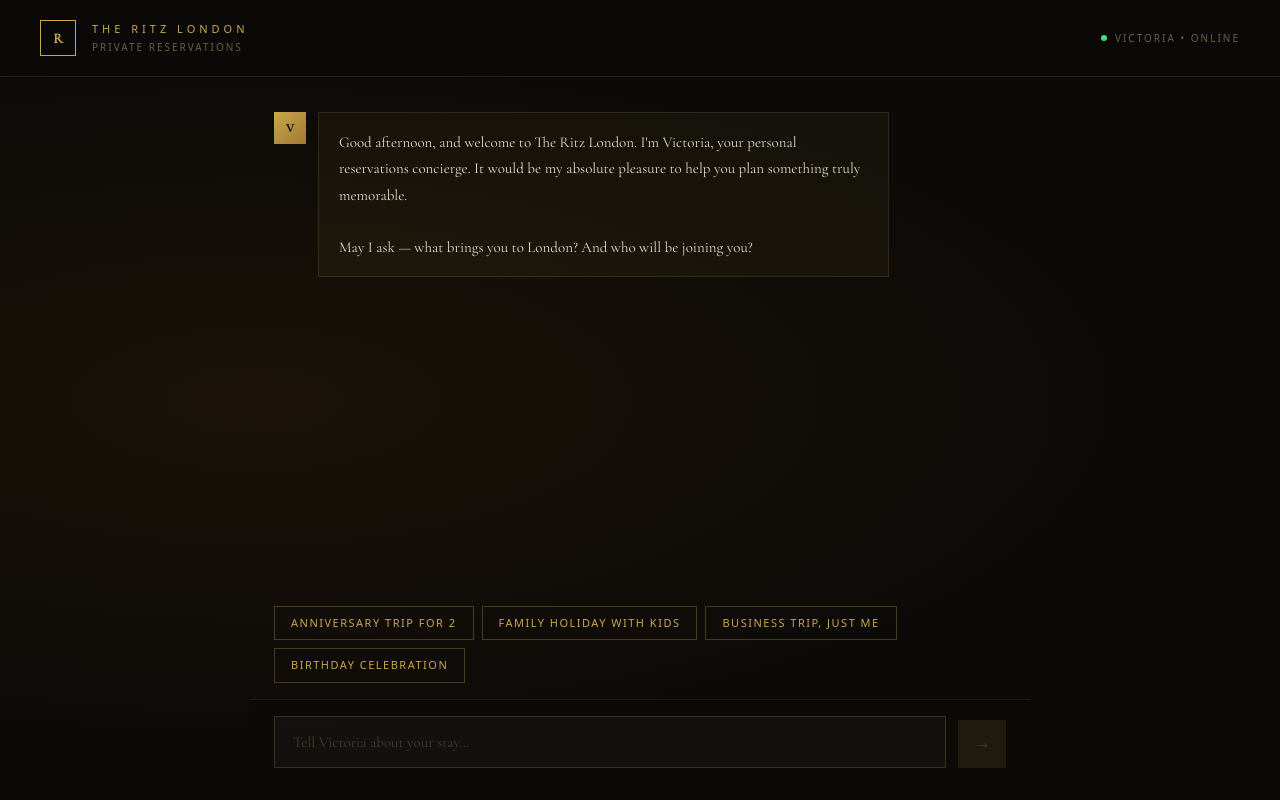
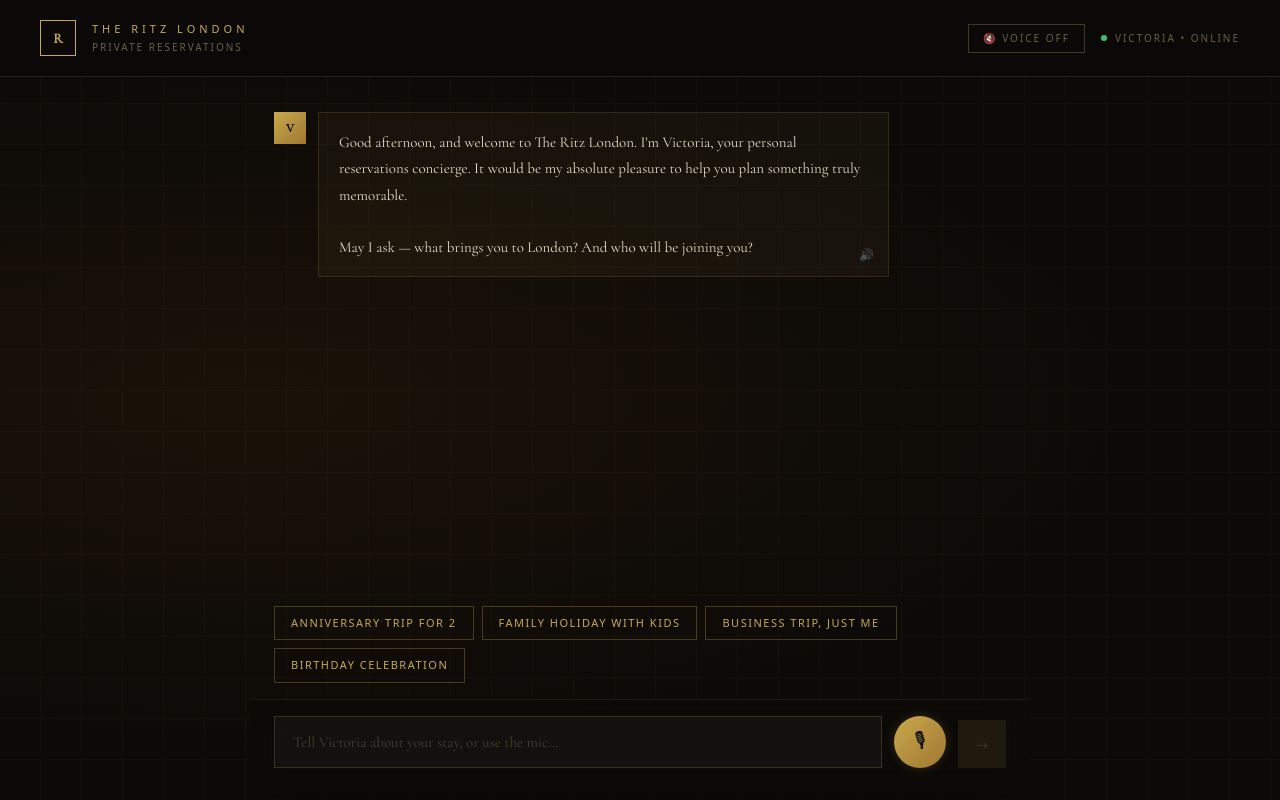
Before and after one commit to cornonrob/hotel-negotiator, a Next.js app: page / in a window 1280 px wide. Built offline with nearby package versions, Linux system fonts and the light colour scheme.

Commit message:
add voice

```diff
--- a/app/page.tsx
+++ b/app/page.tsx
@@ -32,7 +32,10 @@
 5. If they're celebrating something, lean into it emotionally
 6. Never reveal your margin floor. You cannot go below 30% off rack rate on room price.
 7. Keep offers specific and time-limited
-8. Speak in a warm, refined, unhurried tone. Use "of course", "naturally", "absolutely" often.`;
+8. Speak in a warm, refined, unhurried tone. Use "of course", "naturally", "absolutely" often.
+9. IMPORTANT: When responding via voice, keep responses concise and conversational — no bullet points or long lists. Speak naturally as if on a phone call.
+
+CURRENT OFFER STATE: Track what's been offered and accepted in the conversation. Build toward a final confirmed booking summary.`;
 
 const initialMessages = [
   {
@@ -52,16 +55,87 @@
   const [messages, setMessages] = useState(initialMessages);
   const [input, setInput] = useState("");
   const [loading, setLoading] = useState(false);
+  const [isListening, setIsListening] = useState(false);
+  const [isSpeaking, setIsSpeaking] = useState(false);
+  const [voiceMode, setVoiceMode] = useState(false);
+  const [transcript, setTranscript] = useState("");
   const bottomRef = useRef<HTMLDivElement>(null);
+  const recognitionRef = useRef<any>(null);
+  const synthRef = useRef<SpeechSynthesis | null>(null);
 
   useEffect(() => {
     bottomRef.current?.scrollIntoView({ behavior: "smooth" });
   }, [messages]);
 
-  const sendMessage = async (text?: string) => {
+  useEffect(() => {
+    synthRef.current = window.speechSynthesis;
+    // Speak Victoria's opening line on first load
+    speakText(initialMessages[0].content);
+  }, []);
+
+  const speakText = (text: string) => {
+    if (!synthRef.current) return;
+    synthRef.current.cancel();
+    const utterance = new SpeechSynthesisUtterance(text);
+    // Find a good English voice
+    const voices = synthRef.current.getVoices();
+    const preferred = voices.find(v =>
+      v.name.includes("Samantha") || v.name.includes("Karen") ||
+      v.name.includes("Daniel") || v.name.includes("English") ||
+      (v.lang.startsWith("en") && v.name.toLowerCase().includes("female"))
+    ) || voices.find(v => v.lang.startsWith("en")) || voices[0];
+    if (preferred) utterance.voice = preferred;
+    utterance.rate = 0.88;
+    utterance.pitch = 1.05;
+    utterance.volume = 1;
+    utterance.onstart = () => setIsSpeaking(true);
+    utterance.onend = () => setIsSpeaking(false);
+    utterance.onerror = () => setIsSpeaking(false);
+    synthRef.current.speak(utterance);
+  };
+
+  const stopSpeaking = () => {
+    synthRef.current?.cancel();
+    setIsSpeaking(false);
+  };
+
+  const startListening = () => {
+    const SpeechRecognition = (window as any).SpeechRecognition || (window as any).webkitSpeechRecognition;
+    if (!SpeechRecognition) {
+      alert("Voice input isn't supported in this browser. Please use Chrome.");
+      return;
+    }
+    stopSpeaking();
+    const recognition = new SpeechRecognition();
+    recognition.continuous = false;
+    recognition.interimResults = true;
+    recognition.lang = "en-GB";
+    recognition.onstart = () => setIsListening(true);
+    recognition.onresult = (e: any) => {
+      const t = Array.from(e.results).map((r: any) => r[0].transcript).join("");
+      setTranscript(t);
+      if (e.results[e.results.length - 1].isFinal) {
+        setTranscript("");
+        setIsListening(false);
+        sendMessage(t, true);
+      }
+    };
+    recognition.onerror = () => { setIsListening(false); setTranscript(""); };
+    recognition.onend = () => { setIsListening(false); };
+    recognitionRef.current = recognition;
+    recognition.start();
+  };
+
+  const stopListening = () => {
+    recognitionRef.current?.stop();
+    setIsListening(false);
+  };
+
+  const sendMessage = async (text?: string, fromVoice = false) => {
     const userText = text || input.trim();
     if (!userText) return;
     setInput("");
+    setTranscript("");
     const newMessages = [...messages, { role: "user", content: userText }];
     setMessages(newMessages);
     setLoading(true);
@@ -80,7 +154,8 @@
       const data = await response.json();
       const reply = data.content?.[0]?.text || "I do apologise — could you repeat that?";
       setMessages(prev => [...prev, { role: "assistant", content: reply }]);
-    } catch (e) {
+      if (fromVoice || voiceMode) speakText(reply);
+    } catch {
       setMessages(prev => [...prev, { role: "assistant", content: "My sincerest apologies — there seems to be a brief technical difficulty. Please do try again." }]);
     }
     setLoading(false);
@@ -90,9 +165,27 @@
     if (e.key === "Enter" && !e.shiftKey) { e.preventDefault(); sendMessage(); }
   };
 
+  const micButtonStyle = {
+    width: "52px", height: "52px", flexShrink: 0,
+    borderRadius: "50%",
+    background: isListening
+      ? "linear-gradient(135deg, #ef4444, #dc2626)"
+      : "linear-gradient(135deg, #c9a84c, #a07830)",
+    border: "none",
+    cursor: "pointer",
+    display: "flex", alignItems: "center", justifyContent: "center",
+    fontSize: "20px",
+    transition: "all 0.2s",
+    boxShadow: isListening ? "0 0 20px rgba(239,68,68,0.4)" : "0 0 12px rgba(201,168,76,0.2)",
+    animation: isListening ? "micPulse 1s infinite" : "none",
+  } as React.CSSProperties;
+
   return (
     <div style={{ minHeight:"100vh", background:"#0c0a08", fontFamily:"'Cormorant Garamond','Georgia',serif", display:"flex", flexDirection:"column", alignItems:"center", position:"relative", overflow:"hidden" }}>
-      <div style={{ position:"fixed", inset:0, zIndex:0, background:"radial-gradient(ellipse at 20% 50%, #1a1208 0%, #0c0a08 60%)" }} />
+      <div style={{ position:"fixed", inset:0, zIndex:0, background:"radial-gradient(ellipse at 20% 50%, #1a1208 0%, #0c0a08 60%), radial-gradient(ellipse at 80% 20%, #150f05 0%, transparent 50%)" }} />
+      <div style={{ position:"fixed", inset:0, zIndex:0, opacity:0.03, backgroundImage:"repeating-linear-gradient(0deg, transparent, transparent 40px, #c9a84c 40px, #c9a84c 41px), repeating-linear-gradient(90deg, transparent, transparent 40px, #c9a84c 40px, #c9a84c 41px)" }} />
+
+      {/* Header */}
       <div style={{ position:"fixed", top:0, left:0, right:0, zIndex:10, padding:"20px 40px", borderBottom:"1px solid rgba(201,168,76,0.15)", background:"rgba(12,10,8,0.95)", backdropFilter:"blur(20px)", display:"flex", alignItems:"center", justifyContent:"space-between" }}>
         <div style={{ display:"flex", alignItems:"center", gap:"16px" }}>
           <div style={{ width:"36px", height:"36px", border:"1px solid #c9a84c", display:"flex", alignItems:"center", justifyContent:"center", fontSize:"14px", color:"#c9a84c", fontWeight:"700" }}>R</div>
@@ -101,35 +194,56 @@
             <div style={{ color:"#6b5d45", fontSize:"10px", letterSpacing:"2px", textTransform:"uppercase", fontFamily:"system-ui", marginTop:"2px" }}>Private Reservations</div>
           </div>
         </div>
-        <div style={{ display:"flex", alignItems:"center", gap:"8px" }}>
-          <div style={{ width:"6px", height:"6px", borderRadius:"50%", background:"#4ade80" }} />
-          <span style={{ color:"#6b5d45", fontSize:"10px", letterSpacing:"2px", textTransform:"uppercase", fontFamily:"system-ui" }}>Victoria • Online</span>
+        <div style={{ display:"flex", alignItems:"center", gap:"16px" }}>
+          {/* Voice mode toggle */}
+          <button onClick={() => { setVoiceMode(v => !v); stopSpeaking(); }} style={{ background:"transparent", border:`1px solid ${voiceMode ? "#c9a84c" : "rgba(201,168,76,0.3)"}`, color: voiceMode ? "#c9a84c" : "#6b5d45", padding:"6px 14px", fontSize:"10px", letterSpacing:"2px", textTransform:"uppercase", fontFamily:"system-ui", cursor:"pointer", transition:"all 0.2s" }}>
+            {voiceMode ? "🔊 Voice On" : "🔇 Voice Off"}
+          </button>
+          <div style={{ display:"flex", alignItems:"center", gap:"8px" }}>
+            <div style={{ width:"6px", height:"6px", borderRadius:"50%", background: isSpeaking ? "#c9a84c" : "#4ade80", animation: isSpeaking ? "micPulse 0.8s infinite" : "pulse 2s infinite" }} />
+            <span style={{ color:"#6b5d45", fontSize:"10px", letterSpacing:"2px", textTransform:"uppercase", fontFamily:"system-ui" }}>{isSpeaking ? "Victoria speaking…" : "Victoria • Online"}</span>
+          </div>
         </div>
       </div>
 
+      {/* Chat container */}
       <div style={{ position:"relative", zIndex:1, width:"100%", maxWidth:"780px", height:"100vh", display:"flex", flexDirection:"column", paddingTop:"80px" }}>
-        <div style={{ flex:1, overflowY:"auto", padding:"32px 24px 20px", display:"flex", flexDirection:"column", gap:"24px" }}>
+        <div style={{ flex:1, overflowY:"auto", padding:"32px 24px 20px", display:"flex", flexDirection:"column", gap:"24px", scrollbarWidth:"thin", scrollbarColor:"#2a2015 transparent" }}>
           {messages.map((msg, i) => (
-            <div key={i} style={{ display:"flex", flexDirection:msg.role==="user"?"row-reverse":"row", gap:"12px", alignItems:"flex-start" }}>
+            <div key={i} style={{ display:"flex", flexDirection:msg.role==="user"?"row-reverse":"row", gap:"12px", alignItems:"flex-start", animation:"fadeSlideIn 0.4s ease both" }}>
               {msg.role==="assistant" && (
                 <div style={{ width:"32px", height:"32px", flexShrink:0, background:"linear-gradient(135deg,#c9a84c,#a07830)", display:"flex", alignItems:"center", justifyContent:"center", fontSize:"12px", color:"#0c0a08", fontWeight:"700" }}>V</div>
               )}
-              <div style={{ maxWidth:"78%", background:msg.role==="assistant"?"rgba(201,168,76,0.05)":"rgba(255,255,255,0.05)", border:msg.role==="assistant"?"1px solid rgba(201,168,76,0.15)":"1px solid rgba(255,255,255,0.08)", padding:"16px 20px", color:msg.role==="assistant"?"#e8dcc8":"#c4b89a", fontSize:"15px", lineHeight:"1.75", whiteSpace:"pre-wrap" }}>
+              <div style={{ maxWidth:"78%", background:msg.role==="assistant"?"rgba(201,168,76,0.05)":"rgba(255,255,255,0.05)", border:msg.role==="assistant"?"1px solid rgba(201,168,76,0.15)":"1px solid rgba(255,255,255,0.08)", padding:"16px 20px", color:msg.role==="assistant"?"#e8dcc8":"#c4b89a", fontSize:"15px", lineHeight:"1.75", whiteSpace:"pre-wrap", position:"relative" }}>
                 {msg.content}
+                {msg.role==="assistant" && (
+                  <button onClick={() => speakText(msg.content)} style={{ position:"absolute", bottom:"8px", right:"8px", background:"transparent", border:"none", color:"rgba(201,168,76,0.4)", cursor:"pointer", fontSize:"12px", padding:"2px 6px" }} title="Read aloud">🔊</button>
+                )}
               </div>
             </div>
           ))}
+
+          {/* Live transcript while listening */}
+          {transcript && (
+            <div style={{ display:"flex", flexDirection:"row-reverse", gap:"12px", alignItems:"flex-start", opacity:0.6 }}>
+              <div style={{ maxWidth:"78%", border:"1px dashed rgba(255,255,255,0.1)", padding:"16px 20px", color:"#c4b89a", fontSize:"15px", lineHeight:"1.75", fontStyle:"italic" }}>
+                {transcript}…
+              </div>
+            </div>
+          )}
+
           {loading && (
             <div style={{ display:"flex", gap:"12px", alignItems:"flex-start" }}>
               <div style={{ width:"32px", height:"32px", background:"linear-gradient(135deg,#c9a84c,#a07830)", display:"flex", alignItems:"center", justifyContent:"center", fontSize:"12px", color:"#0c0a08", fontWeight:"700" }}>V</div>
-              <div style={{ padding:"16px 20px", border:"1px solid rgba(201,168,76,0.15)", display:"flex", gap:"6px" }}>
-                {[0,1,2].map(j=><div key={j} style={{ width:"5px", height:"5px", borderRadius:"50%", background:"#c9a84c", opacity:0.5 }}/>)}
+              <div style={{ padding:"16px 20px", border:"1px solid rgba(201,168,76,0.15)", display:"flex", gap:"6px", alignItems:"center" }}>
+                {[0,1,2].map(j=><div key={j} style={{ width:"5px", height:"5px", borderRadius:"50%", background:"#c9a84c", opacity:0.5, animation:`bounce 1.2s ${j*0.2}s infinite ease-in-out` }}/>)}
               </div>
             </div>
           )}
           <div ref={bottomRef}/>
         </div>
 
+        {/* Suggested replies */}
         {messages.length <= 2 && !loading && (
           <div style={{ padding:"0 24px 16px", display:"flex", gap:"8px", flexWrap:"wrap" }}>
             {suggestedReplies.map(r=>(
@@ -138,12 +252,50 @@
           </div>
         )}
 
-        <div style={{ padding:"16px 24px 32px", borderTop:"1px solid rgba(201,168,76,0.1)", background:"rgba(12,10,8,0.8)", display:"flex", gap:"12px", alignItems:"flex-end" }}>
-          <textarea value={input} onChange={e=>setInput(e.target.value)} onKeyDown={handleKey} placeholder="Tell Victoria about your stay…" rows={1} style={{ flex:1, background:"rgba(255,255,255,0.03)", border:"1px solid rgba(201,168,76,0.2)", color:"#e8dcc8", padding:"14px 18px", fontFamily:"'Cormorant Garamond',serif", fontSize:"15px", resize:"none", outline:"none", lineHeight:"1.5" }} onInput={e=>{const t=e.target as HTMLTextAreaElement;t.style.height="auto";t.style.height=Math.min(t.scrollHeight,120)+"px";}}/>
-          <button onClick={()=>sendMessage()} disabled={!input.trim()||loading} style={{ width:"48px", height:"48px", background:input.trim()&&!loading?"linear-gradient(135deg,#c9a84c,#a07830)":"rgba(201,168,76,0.1)", border:"none", cursor:"pointer", color:input.trim()&&!loading?"#0c0a08":"#4a3d28", fontSize:"18px" }}>→</button>
+        {/* Input bar */}
+        <div style={{ padding:"16px 24px 32px", borderTop:"1px solid rgba(201,168,76,0.1)", background:"rgba(12,10,8,0.8)", backdropFilter:"blur(20px)", display:"flex", gap:"12px", alignItems:"flex-end" }}>
+          <textarea
+            value={input}
+            onChange={e=>setInput(e.target.value)}
+            onKeyDown={handleKey}
+            placeholder={isListening ? "Listening…" : "Tell Victoria about your stay, or use the mic…"}
+            rows={1}
+            disabled={isListening}
+            style={{ flex:1, background:"rgba(255,255,255,0.03)", border:"1px solid rgba(201,168,76,0.2)", color:"#e8dcc8", padding:"14px 18px", fontFamily:"'Cormorant Garamond',serif", fontSize:"15px", resize:"none", outline:"none", lineHeight:"1.5", opacity: isListening ? 0.5 : 1 }}
+            onInput={(e)=>{const t=e.target as HTMLTextAreaElement;t.style.height="auto";t.style.height=Math.min(t.scrollHeight,120)+"px";}}
+          />
+
+          {/* Mic button */}
+          <button
+            onClick={isListening ? stopListening : startListening}
+            disabled={loading}
+            style={micButtonStyle}
+            title={isListening ? "Click to stop" : "Click to speak"}
+          >
+            {isListening ? "⏹" : "🎙"}
+          </button>
+
+          {/* Send button */}
+          <button
+            onClick={()=>sendMessage()}
+            disabled={!input.trim()||loading}
+            style={{ width:"48px", height:"48px", flexShrink:0, background:input.trim()&&!loading?"linear-gradient(135deg,#c9a84c,#a07830)":"rgba(201,168,76,0.1)", border:"none", cursor:"pointer", color:input.trim()&&!loading?"#0c0a08":"#4a3d28", fontSize:"18px" }}
+          >→</button>
         </div>
       </div>
-      <style>{`@import url('https://fonts.googleapis.com/css2?family=Cormorant+Garamond:wght@300;400;500&display=swap'); *{box-sizing:border-box;margin:0;padding:0;} textarea::placeholder{color:#4a3d28;}`}</style>
+
+      <style>{`
+        @import url('https://fonts.googleapis.com/css2?family=Cormorant+Garamond:wght@300;400;500&display=swap');
+        * { box-sizing: border-box; margin: 0; padding: 0; }
+        @keyframes fadeSlideIn { from { opacity:0; transform:translateY(8px); } to { opacity:1; transform:translateY(0); } }
+        @keyframes pulse { 0%,100% { opacity:1; } 50% { opacity:0.4; } }
+        @keyframes bounce { 0%,100% { transform:translateY(0); opacity:0.5; } 50% { transform:translateY(-5px); opacity:1; } }
+        @keyframes micPulse { 0%,100% { transform:scale(1); } 50% { transform:scale(1.08); } }
+        textarea::placeholder { color:#4a3d28; }
+        ::-webkit-scrollbar { width:4px; }
+        ::-webkit-scrollbar-track { background:transparent; }
+        ::-webkit-scrollbar-thumb { background:#2a2015; border-radius:2px; }
+      `}</style>
     </div>
   );
 }
```
